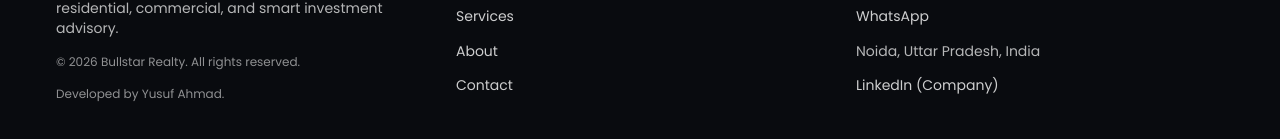
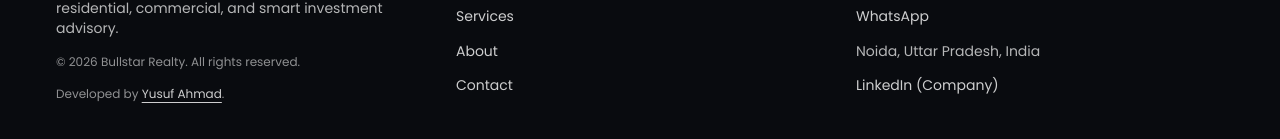
Before and after one commit to yusufahmad786/bullstar-ready-to-run, a Next.js app in the folder bullstar_ready/: page / in a window 1280 px wide. Shown: the part 1937-2076 px from the top of the page. Built offline with nearby package versions, Linux system fonts and the light colour scheme.

Commit message:
Update Footer.tsx

```diff
--- a/bullstar_ready/components/Footer.tsx
+++ b/bullstar_ready/components/Footer.tsx
@@ -16,7 +16,16 @@
               © {new Date().getFullYear()} {site.name}. All rights reserved.
             </p>
             <p className="mt-4 text-xs text-white/55">
-              Developed by Yusuf Ahmad.
+              Developed by{" "}
+              <Link
+                href="https://www.linkedin.com/in/yusufahmad786/"
+                target="_blank"
+                rel="noopener noreferrer"
+                className="text-white/80 underline underline-offset-4 hover:text-white"
+              >
+                Yusuf Ahmad
+              </Link>
+              .
             </p>
           </div>
 
```
